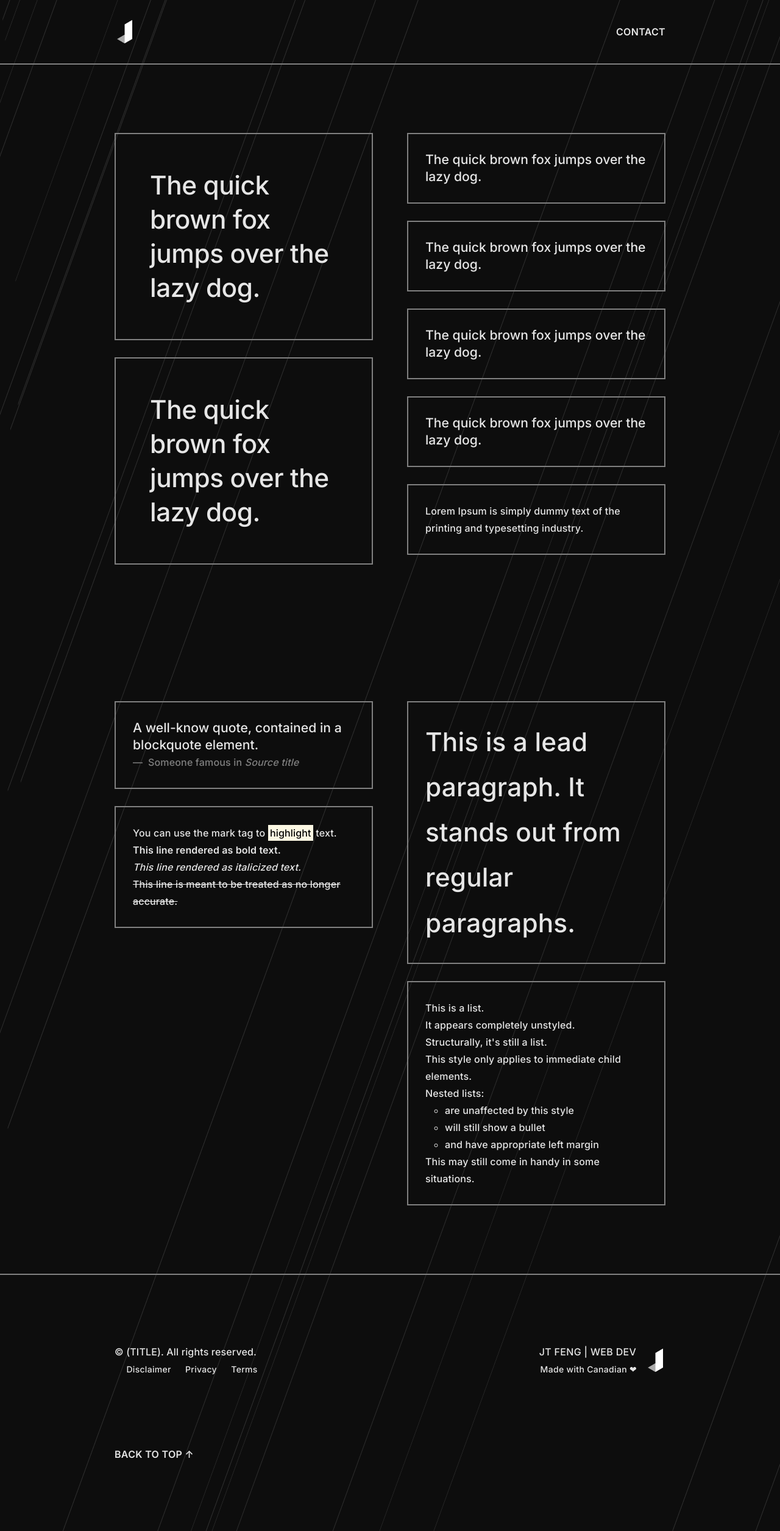
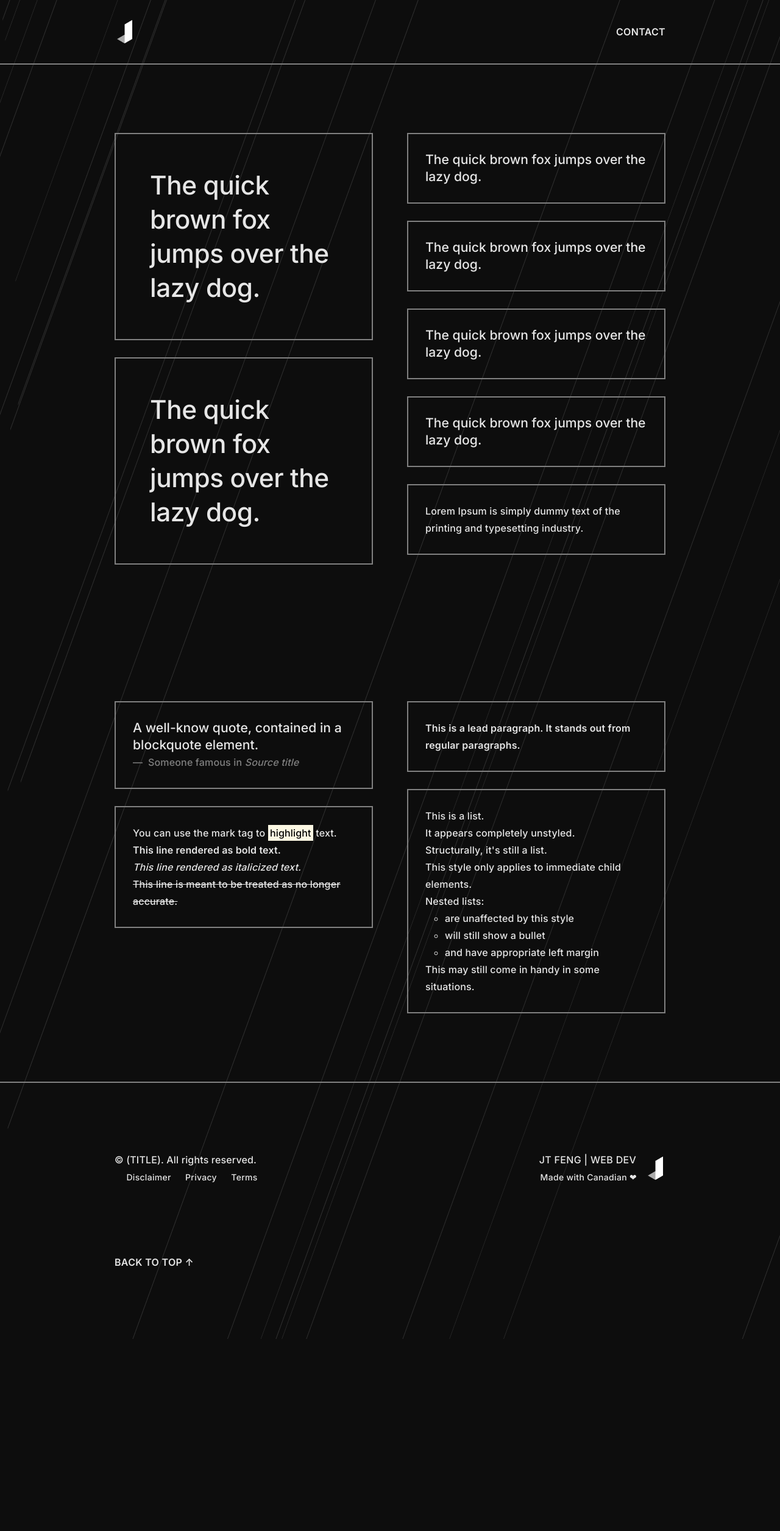
Before and after one commit to jingtianfeng/jekytrap, a Jekyll site: the page built from index.html, in a window 1280 px wide. Shown: the whole page at 61% size. Built offline with Jekyll 4.4.1, drawn with Linux system fonts in a browser that asks for light colours; after the commit the page ends 2196 px from its top, so only the background shows below that.

Commit message:
UPDATE styles: lead-*

```diff
--- a/assets/css/styles.scss
+++ b/assets/css/styles.scss
@@ -154,8 +154,8 @@
 $display-font-weight: $font-weight-light;
 $display-line-height: 1;
 // ---------------------------------------------------------------------------------
-$lead-font-size: $h2-font-size;
-$lead-font-weight: $font-weight-normal;
+$lead-font-size: $font-size-base;
+$lead-font-weight: $font-weight-bold;
 // ---------------------------------------------------------------------------------
 $blockquote-font-size: $spacer * $spacer-ratio-sqrt;
 $blockquote-letter-spacing: 0;
```
